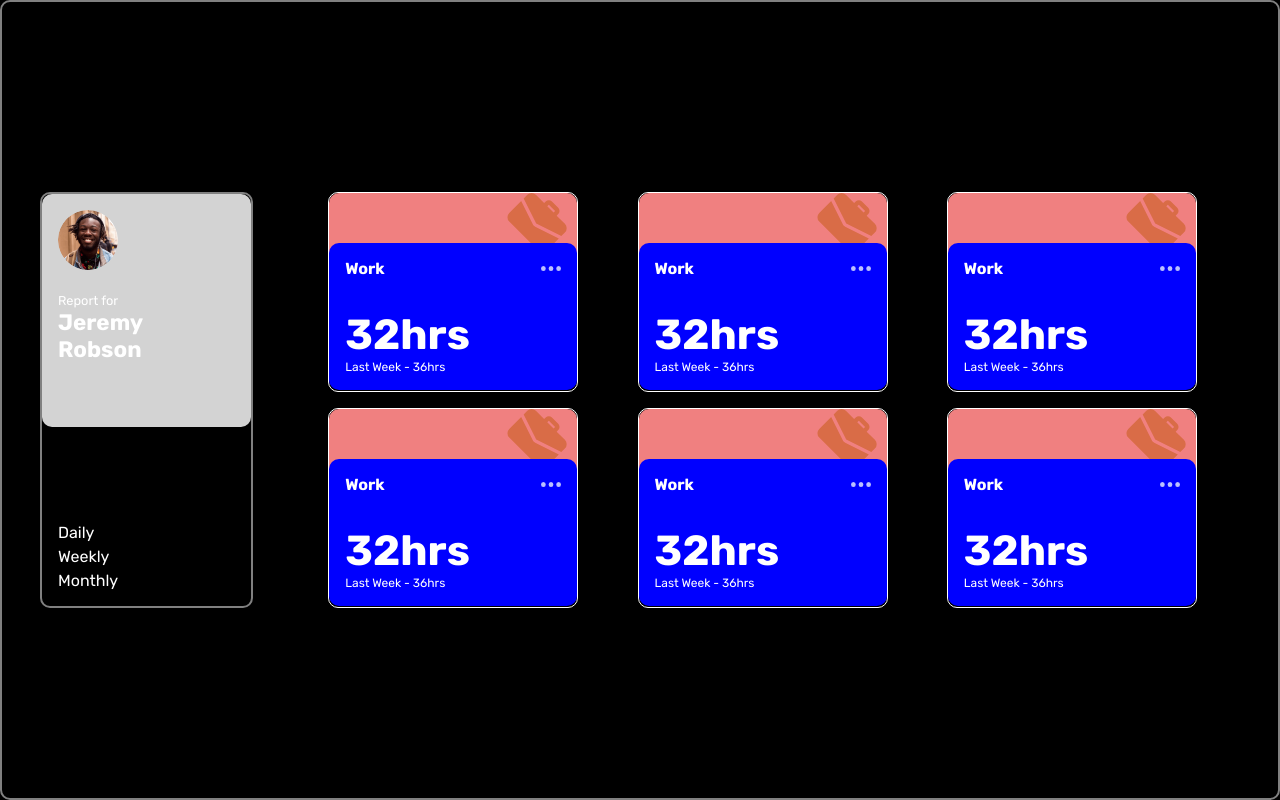
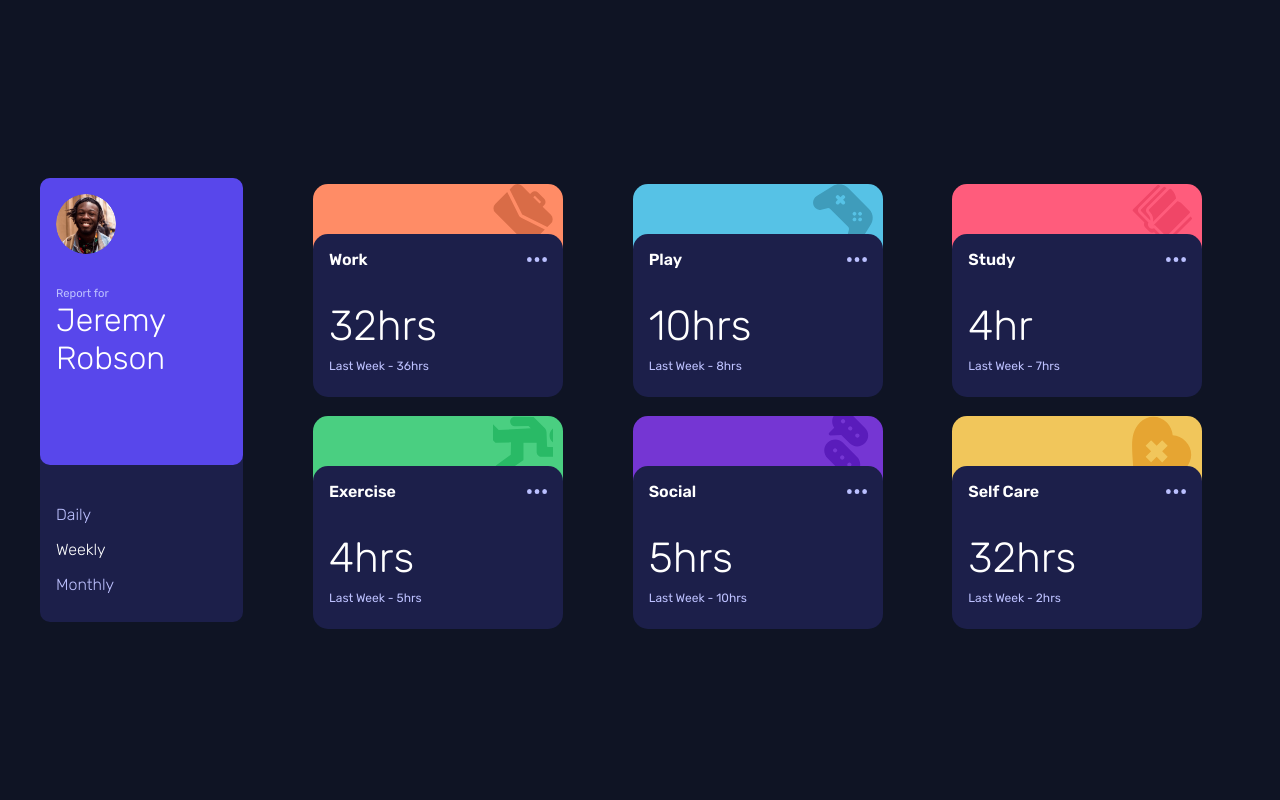
Before and after one commit to osmarmcn/time-tracking, a plain HTML site: page index.html in a window 1280 px wide. Drawn offline with Linux system fonts and the light colour scheme.

Commit message:
finalizando o css

```diff
--- a/index.html
+++ b/index.html
@@ -44,14 +44,6 @@
           </div>
       </div>
 
-
-
-
-
-
-
-
-
       <div class="time">
         <div class="time-box">
           <div class="img">
@@ -74,101 +66,101 @@
         </div>
 
         <div class="time-box">
-          <div class="img">
+          <div class="img2">
 
           </div>
 
 
           <div class="time-box-text">
             <div class="title">
-              <h4>Work</h4>
+              <h4>Play</h4>
+              <img src="images/icon-ellipsis.svg" alt="">
+
+            </div>
+
+            <div class="time-box-content">
+              <h2>10hrs</h2>
+              <p>Last Week - 8hrs</p>
+            </div>
+          </div>
+        </div>
+
+        <div class="time-box">
+          <div class="img3">
+
+          </div>
+
+
+          <div class="time-box-text">
+            <div class="title">
+              <h4>Study</h4>
+              <img src="images/icon-ellipsis.svg" alt="">
+
+            </div>
+
+            <div class="time-box-content">
+              <h2> 4hr</h2>
+              <p>Last Week - 7hrs</p>
+            </div>
+          </div>
+        </div>
+
+        <div class="time-box">
+          <div class="img4">
+
+          </div>
+
+
+          <div class="time-box-text">
+            <div class="title">
+              <h4>Exercise</h4>
+              <img src="images/icon-ellipsis.svg" alt="">
+
+            </div>
+
+            <div class="time-box-content">
+              <h2>4hrs</h2>
+              <p>Last Week - 5hrs</p>
+            </div>
+          </div>
+        </div>
+
+        <div class="time-box">
+          <div class="img5">
+
+          </div>
+
+
+          <div class="time-box-text">
+            <div class="title">
+              <h4>Social</h4>
+              <img src="images/icon-ellipsis.svg" alt="">
+
+            </div>
+
+            <div class="time-box-content">
+              <h2>5hrs</h2>
+              <p>Last Week - 10hrs</p>
+            </div>
+          </div>
+        </div>
+
+        <div class="time-box">
+          <div class="img6">
+
+          </div>
+
+
+          <div class="time-box-text">
+            <div class="title">
+              <h4>Self Care</h4>
               <img src="images/icon-ellipsis.svg" alt="">
 
             </div>
 
             <div class="time-box-content">
               <h2>32hrs</h2>
-              <p>Last Week - 36hrs</p>
-            </div>
-          </div>
-        </div>
-
-        <div class="time-box">
-          <div class="img">
-
-          </div>
-
-
-          <div class="time-box-text">
-            <div class="title">
-              <h4>Work</h4>
-              <img src="images/icon-ellipsis.svg" alt="">
-
-            </div>
-
-            <div class="time-box-content">
-              <h2>32hrs</h2>
-              <p>Last Week - 36hrs</p>
-            </div>
-          </div>
-        </div>
-
-        <div class="time-box">
-          <div class="img">
-
-          </div>
-
-
-          <div class="time-box-text">
-            <div class="title">
-              <h4>Work</h4>
-              <img src="images/icon-ellipsis.svg" alt="">
-
-            </div>
-
-            <div class="time-box-content">
-              <h2>32hrs</h2>
-              <p>Last Week - 36hrs</p>
-            </div>
-          </div>
-        </div>
-
-        <div class="time-box">
-          <div class="img">
-
-          </div>
-
-
-          <div class="time-box-text">
-            <div class="title">
-              <h4>Work</h4>
-              <img src="images/icon-ellipsis.svg" alt="">
-
-            </div>
-
-            <div class="time-box-content">
-              <h2>32hrs</h2>
-              <p>Last Week - 36hrs</p>
-            </div>
-          </div>
-        </div>
-
-        <div class="time-box">
-          <div class="img">
-
-          </div>
-
-
-          <div class="time-box-text">
-            <div class="title">
-              <h4>Work</h4>
-              <img src="images/icon-ellipsis.svg" alt="">
-
-            </div>
-
-            <div class="time-box-content">
-              <h2>32hrs</h2>
-              <p>Last Week - 36hrs</p>
+              <p>Last Week - 2hrs</p>
             </div>
           </div>
         </div>
--- a/style.css
+++ b/style.css
@@ -10,35 +10,45 @@
 }
 
 
+:root{
+    --Blue: hsl(246, 80%, 60%);
+    --Light-red-work: hsl(15, 100%, 70%);
+    --Soft-blue-play: hsl(195, 74%, 62%);
+    --Light-red-study: hsl(348, 100%, 68%);
+    --Lime-green-exercise: hsl(145, 58%, 55%);
+    --Violet-social: hsl(264, 64%, 52%);
+    --Soft-orange-self-care: hsl(43, 84%, 65%);
+
+
+    --Very-dark-blue: hsl(226, 43%, 10%);
+    --Dark-blue: hsl(235, 46%, 20%);
+    --Desaturated-blue: hsl(235, 45%, 61%);
+    --Pale-Blue: hsl(236, 100%, 87%);
+}
+
+
 body{
-    background: black;
+    background: var(--Very-dark-blue);
     color: white;
-
     display: flex;
     justify-content: center;
     align-items: center;
     min-height: 100vh;
-    border: 2px solid gray;
     border-radius: 10px ;
 
 
 }
 
 .container{
-    width: 1200px;
+    max-width: 1200px;
     display: flex;
     gap: 2rem;
     justify-content: center;
     align-items: center;
-    /* border: 2px solid gray;
-    border-radius: 10px ; */
-
-
-
 }
 
 .content{
-    border: 2px solid gray;
+    background: var(--Dark-blue);
     border-radius: 10px ;
     width: 350px;
 }
@@ -56,7 +66,7 @@ body{
     display: flex;
     flex-direction: column;
     padding:1rem;
-    background: lightgrey;
+    background: var(--Blue);
     border-radius: 10px ;
 }
 
@@ -66,21 +76,24 @@ body{
     border-radius: 50%;
 }
 .person .person-text{
-    margin-top: 1rem;
+    margin: 1.5rem 0;
     padding-bottom: 3rem;
 
 }
 .person .person-text span{
-    font-size: .8rem;
+    font-size: .7rem;
+    font-weight: 400;
+    color: var(--Pale-Blue);
 
 }
 
 .person .person-text h2{
-    font-size: 1.4rem;
+    font-size: 2rem;
     width: 50%;
+    font-weight: 300;
 }
 .info-list {
-    margin-top: 5rem;
+    margin: 1.5rem 0 .8rem;
     padding:1rem;
 }
 
@@ -88,32 +101,38 @@ body{
     list-style: none;
     display: flex;
     flex-direction: column;
-    gap: .3rem;
+    gap: 1rem;
+
+}
+
+.info-list ul li{
+    color: var(--Pale-Blue);
+    font-weight: 300;
+}
+
+.info-list ul li:nth-child(2n){
+    color: #fff;
 }
 
 .time{
-
     display: flex;
     justify-content: space-evenly;
-    gap: 1rem;
+    gap: 2rem;
     flex-wrap: wrap;
 }
 
 .time .time-box{
-    border: 1px solid white;
     position: relative;
     width: 250px;
     height: 200px;
-    position: relative;
-    border-radius: 10px;
+    border-radius: 15px;
 }
 
 .time .time-box .img {
     position: relative;
-    background: lightcoral;
+    background:var(--Light-red-work);
     height: 80px;
-    border-radius: 10px;
-    /* width: 100%; */
+    border-radius: 15px;
 }
 
 .time .time-box .img::before{
@@ -133,12 +152,124 @@ body{
 
 }
 
+.time .time-box .img2 {
+    position: relative;
+    background: var(--Soft-blue-play);
+    height: 80px;
+    border-radius: 15px;
+
+}
+
+.time .time-box .img2::before{
+    content: "";
+    position: absolute;
+    top: 0;
+    right: 10px;
+    background-image: url('images/icon-play.svg');
+    width: 60px;
+    height: 60px;
+    background-position: center;
+    background-repeat: no-repeat;
+    background-size: cover;
+    z-index: 1;
+
+
+
+}
+
+.time .time-box .img3 {
+    position: relative;
+    background: var(--Light-red-study);
+    height: 80px;
+    border-radius: 15px;
+}
+
+.time .time-box .img3::before{
+    content: "";
+    position: absolute;
+    top: 0;
+    right: 10px;
+    background-image: url('images/icon-study.svg');
+    width: 60px;
+    height: 60px;
+    background-position: center;
+    background-repeat: no-repeat;
+    background-size: cover;
+    z-index: 1;
+}
+
+.time .time-box .img4 {
+    position: relative;
+    background: var(--Lime-green-exercise);
+    height: 80px;
+    border-radius: 15px;
+}
+
+.time .time-box .img4::before{
+    content: "";
+    position: absolute;
+    top: 0;
+    right: 10px;
+    background-image: url('images/icon-exercise.svg');
+    width: 60px;
+    height: 60px;
+    background-position: center;
+    background-repeat: no-repeat;
+    background-size: cover;
+    z-index: 1;
+}
+
+.time .time-box .img5 {
+    position: relative;
+    background: var(--Violet-social);
+    height: 80px;
+    border-radius: 15px;
+}
+
+.time .time-box .img5::before{
+    content: "";
+    position: absolute;
+    top: 0;
+    right: 10px;
+    background-image: url('images/icon-social.svg');
+    width: 60px;
+    height: 60px;
+    background-position: center;
+    background-repeat: no-repeat;
+    background-size: cover;
+    z-index: 1;
+}
+
+
+.time .time-box .img6 {
+    position: relative;
+    background: var(--Soft-orange-self-care);
+    height: 80px;
+    border-radius: 15px;
+}
+
+.time .time-box .img6::before{
+    content: "";
+    position: absolute;
+    top: 0;
+    right: 10px;
+    background-image: url('images/icon-self-care.svg');
+    width: 60px;
+    height: 60px;
+    background-position: center;
+    background-repeat: no-repeat;
+    background-size: cover;
+    z-index: 1;
+}
+
+
+
 .time-box .time-box-text{
    position: absolute;
    top: 50px;
-   background: rgb(0, 0, 255);
+   background: var(--Dark-blue);
    width: 100%;
-   border-radius: 10px;
+   border-radius: 15px;
    z-index: 10;
 }
 
@@ -147,6 +278,10 @@ body{
     display: flex;
     justify-content: space-between;
     align-items: center;
+}
+
+.time-box-text .title h4{
+    font-weight: 600;
 }
 
 .time-box-text .title img{
@@ -160,9 +295,13 @@ body{
 
 .time-box-content h2{
     font-size: 42px;
-    font-weight: bold;
+    font-weight: 300;
+    margin-bottom: .5rem;
+
 }
 
 .time-box-content p{
     font-size: 12px;
+    margin-bottom: .5rem;
+    color: var(--Pale-Blue);
 }
```
